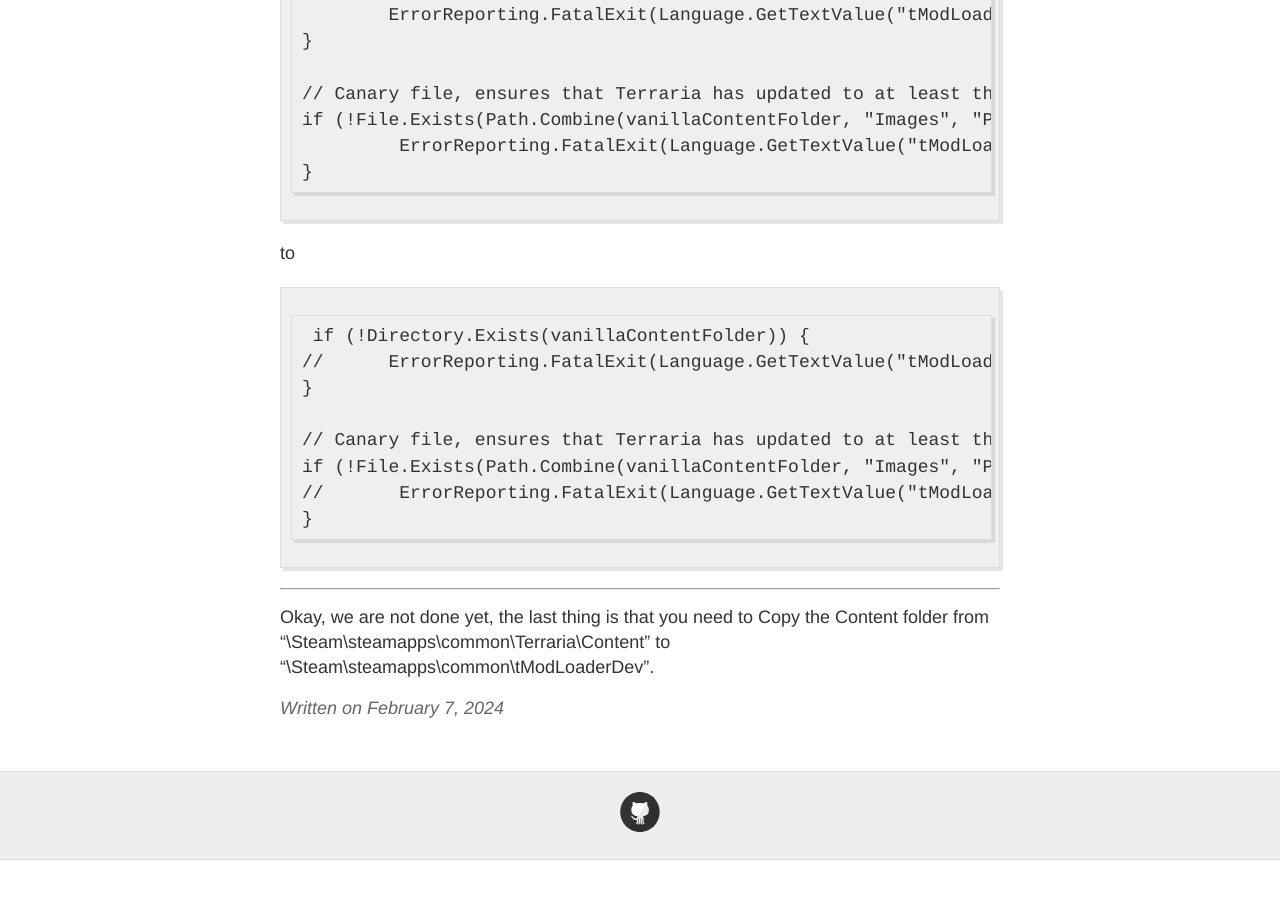
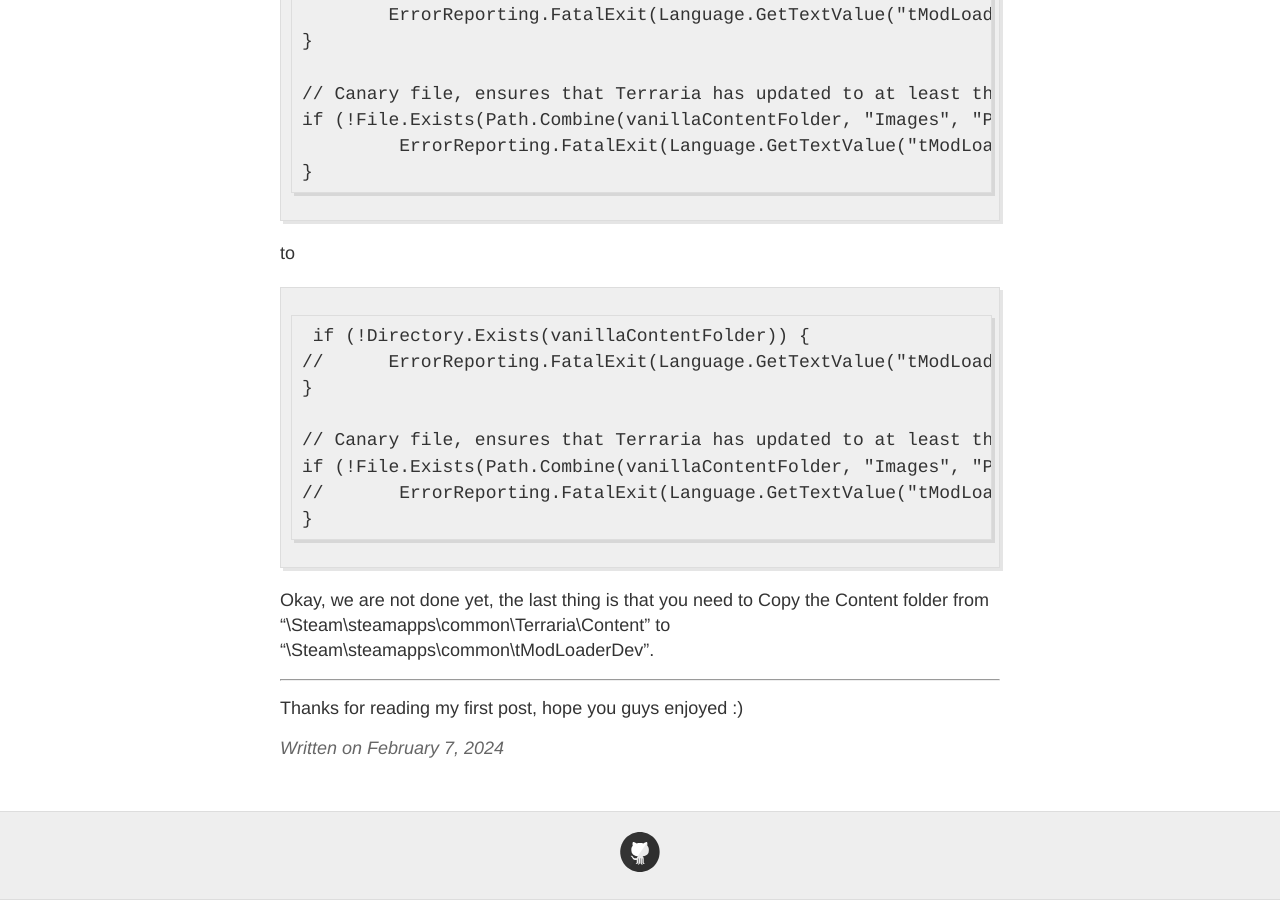
Before and after one commit to AnomaliesGentoolman/AnomaliesGentoolman.github.io, a Jekyll site: the page built from _posts/2024-2-7-compiled-terraria.md, in a window 1280 px wide and 900 px high, scrolled down 3847 px. Built offline with Jekyll 4.4.1, drawn with Linux system fonts in a browser that asks for light colours; before the commit the page ends 4707 px from its top, so only the background shows below that.

Commit message:
Update 2024-2-7-compiled-terraria.md

````diff
--- a/_posts/2024-2-7-compiled-terraria.md
+++ b/_posts/2024-2-7-compiled-terraria.md
@@ -140,5 +140,11 @@
 //	 ErrorReporting.FatalExit(Language.GetTextValue("tModLoader.TerrariaOutOfDateMessage"));
 }
 ```
+
+Okay, we are not done yet, the last thing is that you need to Copy the Content folder from "\Steam\steamapps\common\Terraria\Content" to "\Steam\steamapps\common\tModLoaderDev".
+
+
 ---
- Okay, we are not done yet, the last thing is that you need to Copy the Content folder from "\Steam\steamapps\common\Terraria\Content" to "\Steam\steamapps\common\tModLoaderDev".
+
+
+Thanks for reading my first post, hope you guys enjoyed :)
````
